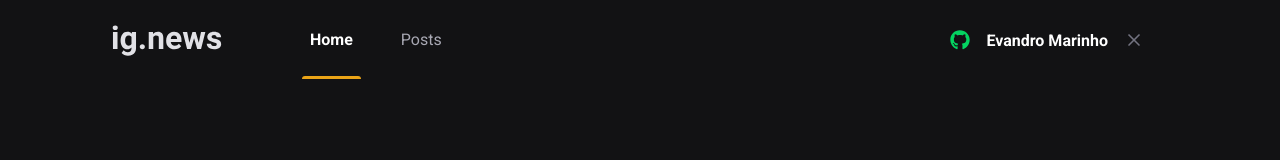
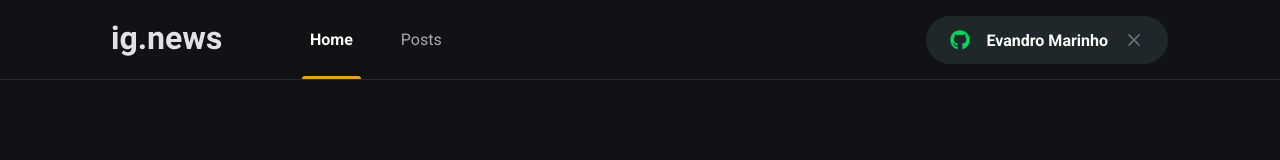
Before and after one commit to evandromarinh0/ignews, a Next.js app: page / in a window 1280 px wide. Shown: the top 160 px of the page. Built offline with nearby package versions, Linux system fonts and the light colour scheme.

Commit message:
feat: new colors

```diff
--- a/src/styles/global.scss
+++ b/src/styles/global.scss
@@ -8,8 +8,9 @@
   --white: #ffffff;
   --gray-100: #e1e1e6;
   --gray-300: #a8a8b3;
+  --gray-800: #29292e;
+  --gray-850: #1f2729;
   --gray-900: #121214;
-
   --cyan-500: #61dafb;
   --yellow-500: #eba417;
 }
```
